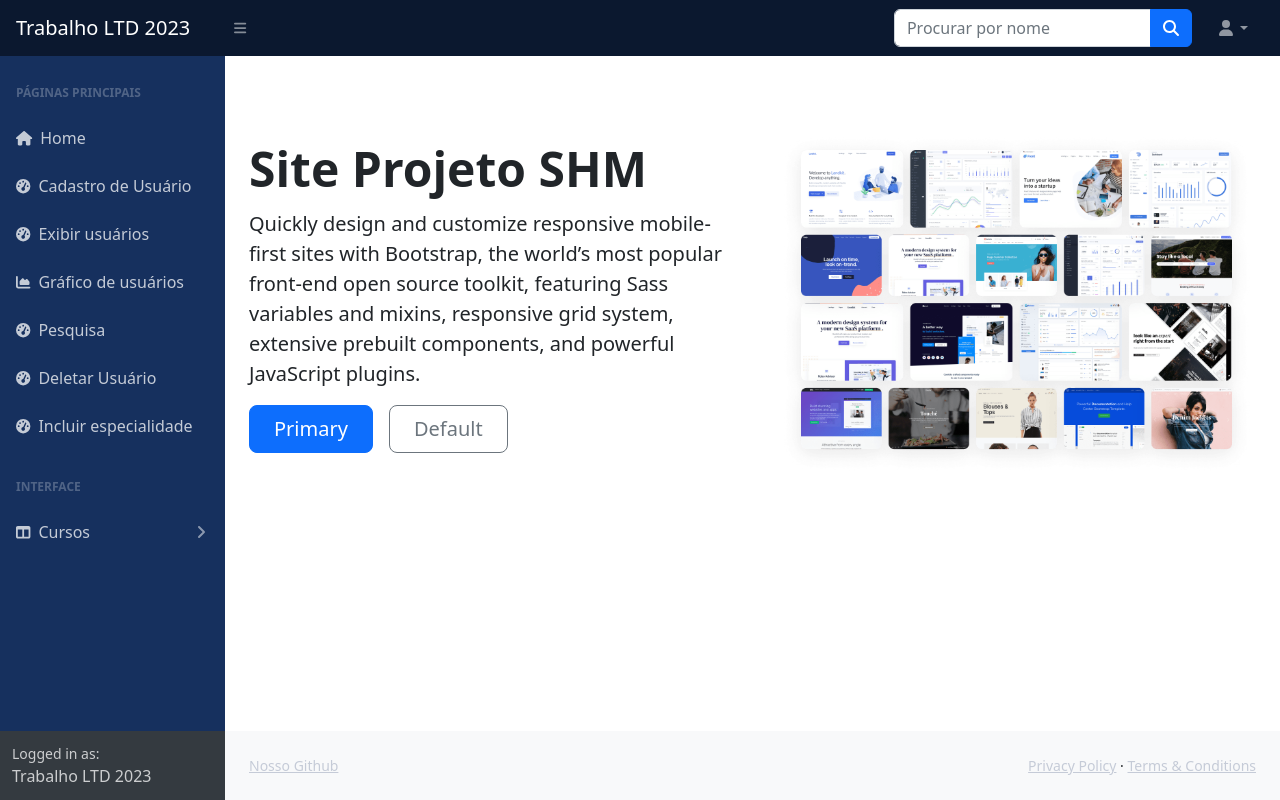
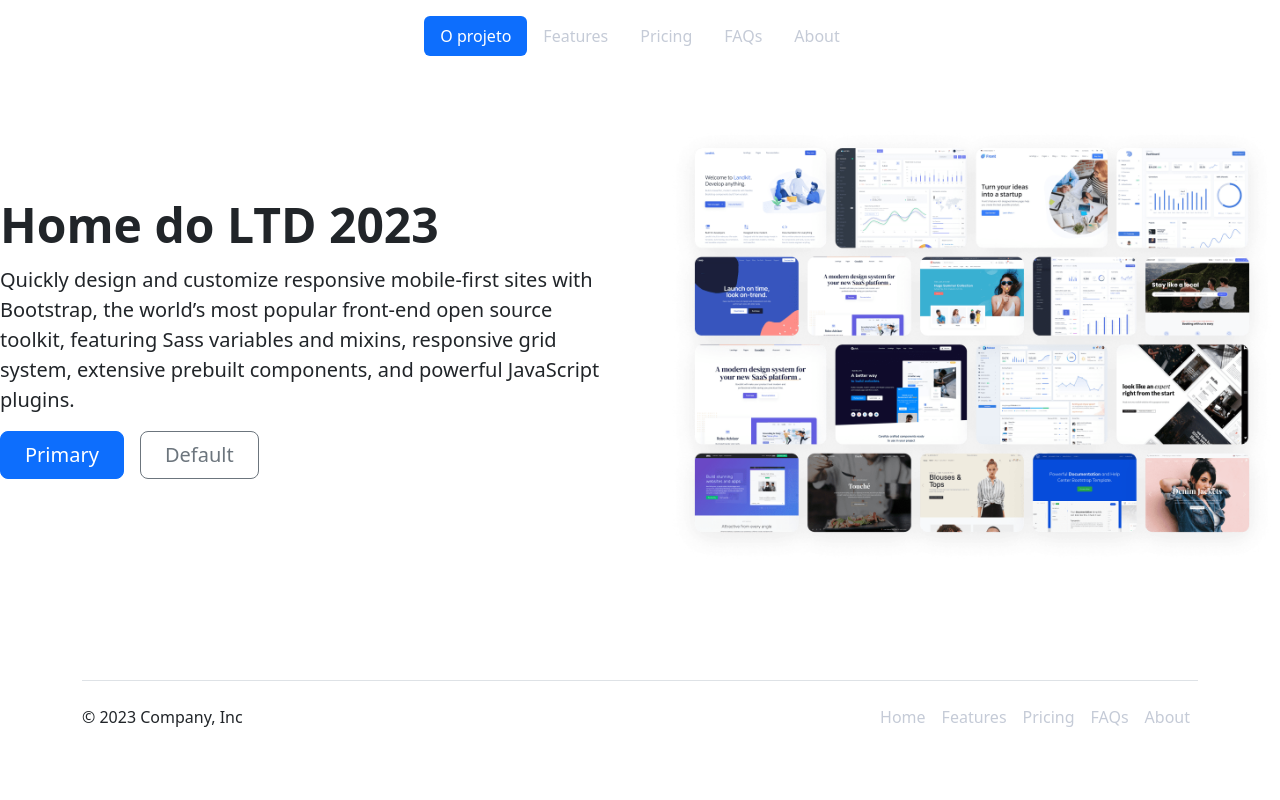
Before and after one commit to ThiagoFigueiroRibeiro/SiteSHM, a Django app: page / in a window 1280 px wide. Run offline with Django 4.2, Linux system fonts and the light colour scheme; some libraries are stand-ins or nearby versions.

Commit message:
Base & Home

```diff
--- a/projeto_cad_usuarios/app_cad_usuarios/templates/usuarios/base.html
+++ b/projeto_cad_usuarios/app_cad_usuarios/templates/usuarios/base.html
@@ -18,106 +18,21 @@
   </head>
 
 <body>
-<!-- Image and text -->
+<!-- Header -->
 <html lang="en">
     <body class="sb-nav-fixed">
-        <nav class="sb-topnav navbar navbar-expand navbar-dark bg-dark">
-            <!-- Navbar Brand-->
-            <a class="navbar-brand ps-3" href="/">Trabalho LTD 2023</a>
-            <!-- Sidebar Toggle-->
-            <button class="btn btn-link btn-sm order-1 order-lg-0 me-4 me-lg-0" id="sidebarToggle" href="#!"><i class="fas fa-bars"></i></button>
-
-            <!-- Navbar Search-->
-            <form action ="{% url 'resultado_pesquisa' %}" method="post" class="d-none d-md-inline-block form-inline ms-auto me-0 me-md-3 my-2 my-md-0">
-              {% csrf_token %}
-              <div class="input-group">
-                    <input input name="id_usuario_request" class="form-control" type="text" placeholder="Procurar por nome" aria-label="Procurar por nome" aria-describedby="btnNavbarSearch" />
-
-                    <button class="btn btn-primary" id="btnNavbarSearch" type="button"><i class="fas fa-search"></i></button>
-                </div>
-            </form>
-
-            <!-- Navbar-->
-            <ul class="navbar-nav ms-auto ms-md-0 me-3 me-lg-4">
-                <li class="nav-item dropdown">
-                    <a class="nav-link dropdown-toggle" id="navbarDropdown" href="#" role="button" data-bs-toggle="dropdown" aria-expanded="false"><i class="fas fa-user fa-fw"></i></a>
-                    <ul class="dropdown-menu dropdown-menu-end" aria-labelledby="navbarDropdown">
-                        <li><a class="dropdown-item" href="#!">Settings</a></li>
-                        <li><a class="dropdown-item" href="#!">Activity Log</a></li>
-                        <li><hr class="dropdown-divider" /></li>
-                        <li><a class="dropdown-item" href="#!">Logout</a></li>
-                    </ul>
-                </li>
-            </ul>
-        </nav>
-        <div id="layoutSidenav">
-            <div id="layoutSidenav_nav">
-                <nav class="sb-sidenav accordion sb-sidenav-dark" id="sidenavAccordion">
-                    <div class="sb-sidenav-menu">
-                        <div class="nav">
-                            <div class="sb-sidenav-menu-heading">Páginas principais</div>
-                            <a class="nav-link" href="/">
-                                <div class="sb-nav-link-icon"><i class="fa-solid fa-house"></i></div>
-                                Home
-                            </a>
-                            <a class="nav-link" href="/cadastro/">
-                                <div class="sb-nav-link-icon"><i class="fas fa-tachometer-alt"></i></div>
-                                Cadastro de Usuário
-                              </a>
-                            <a class="nav-link" href="/exibir/">
-                              <div class="sb-nav-link-icon"><i class="fas fa-tachometer-alt"></i></div>
-                              Exibir usuários
-                            </a>
-
-                            <a class="nav-link" href="/graph/">
-                              <div class="sb-nav-link-icon"><i class="fas fa-chart-area"></i></div>
-                              Gráfico de usuários
-                          </a>
-
-                            <a class="nav-link" href="/pesquisa/">
-                              <div class="sb-nav-link-icon"><i class="fas fa-tachometer-alt"></i></div>
-                              Pesquisa
-                            </a>
-                            <a class="nav-link" href="/deletar_usuario/">
-                              <div class="sb-nav-link-icon"><i class="fas fa-tachometer-alt"></i></div>
-                              Deletar Usuário
-                            </a>
-                            <a class="nav-link" href="/incluir_especialidade/">
-                              <div class="sb-nav-link-icon"><i class="fas fa-tachometer-alt"></i></div>
-                              Incluir especialidade
-                            </a>
-
-                            <div class="sb-sidenav-menu-heading">Interface</div>
-                            <a class="nav-link collapsed" href="#" data-bs-toggle="collapse" data-bs-target="#collapseLayouts" aria-expanded="false" aria-controls="collapseLayouts">
-                                <div class="sb-nav-link-icon"><i class="fas fa-columns"></i></div>
-                                Cursos
-                                <div class="sb-sidenav-collapse-arrow"><i class="fas fa-angle-down"></i></div>
-                            </a>
-                            <div class="collapse" id="collapseLayouts" aria-labelledby="headingOne" data-bs-parent="#sidenavAccordion">
-                                <nav class="sb-sidenav-menu-nested nav">
-                                    <a class="nav-link" href="/fisio/index">Fisioterapia</a>
-                                    <a class="nav-link" href="/edfisica/index">Educação Física</a>
-                                    <a class="nav-link" href="/nutri/index">Nutrição</a>
-                                    <a class="nav-link" href="/psico/index">Psicologia</a>
-                                </nav>
-                            </div>
-
-                        </div>
-                    </div>
-                    <div class="sb-sidenav-footer">
-                        <div class="small">Logged in as:</div>
-                        Trabalho LTD 2023
-                    </div>
-                </nav>
-            </div>
-            <div id="layoutSidenav_content">
-                <main>
-                    <div class="container-fluid px-4">
-
-                        <ol class="breadcrumb mb-4">
-
-                        </ol>
-
+          <div class="container">
+    <header class="d-flex justify-content-center py-3">
+      <ul class="nav nav-pills">
+        <li class="nav-item"><a href="#" class="nav-link active" aria-current="page">O projeto</a></li>
+        <li class="nav-item"><a href="#" class="nav-link">Features</a></li>
+        <li class="nav-item"><a href="#" class="nav-link">Pricing</a></li>
+        <li class="nav-item"><a href="#" class="nav-link">FAQs</a></li>
+        <li class="nav-item"><a href="#" class="nav-link">About</a></li>
+      </ul>
+    </header>
+  </div>
+<!-- Header -->
 
     {% block conteudo %}
     {% endblock %}
@@ -125,18 +40,27 @@
     <br>
 
                 </main>
-                <footer class="py-4 bg-light mt-auto">
-                    <div class="container-fluid px-4">
-                        <div class="d-flex align-items-center justify-content-between small">
-                            <div class="text-muted"><a href="https://github.com/ThiagoFigueiroRibeiro/ProjetoCadastro">Nosso Github</a></div>
-                            <div>
-                                <a href="#">Privacy Policy</a>
-                                &middot;
-                                <a href="#">Terms &amp; Conditions</a>
-                            </div>
-                        </div>
-                    </div>
-                </footer>
+
+        <!-- footer -->
+        <div class="container">
+            <footer class="d-flex flex-wrap justify-content-between align-items-center py-3 my-4 border-top">
+              <p class="col-md-4 mb-0 text-body-secondary">&copy; 2023 Company, Inc</p>
+
+              <a href="/" class="col-md-4 d-flex align-items-center justify-content-center mb-3 mb-md-0 me-md-auto link-body-emphasis text-decoration-none">
+                <svg class="bi me-2" width="40" height="32"><use xlink:href="#bootstrap"/></svg>
+              </a>
+
+              <ul class="nav col-md-4 justify-content-end">
+                <li class="nav-item"><a href="#" class="nav-link px-2 text-body-secondary">Home</a></li>
+                <li class="nav-item"><a href="#" class="nav-link px-2 text-body-secondary">Features</a></li>
+                <li class="nav-item"><a href="#" class="nav-link px-2 text-body-secondary">Pricing</a></li>
+                <li class="nav-item"><a href="#" class="nav-link px-2 text-body-secondary">FAQs</a></li>
+                <li class="nav-item"><a href="#" class="nav-link px-2 text-body-secondary">About</a></li>
+              </ul>
+            </footer>
+          </div>
+        <!-- footer -->
+
             </div>
         </div>
         <script src="https://cdn.jsdelivr.net/npm/bootstrap@5.2.3/dist/js/bootstrap.bundle.min.js" crossorigin="anonymous"></script>
@@ -149,11 +73,6 @@
     </body>
 </html>
 
-	<p class="text-center text-body-secondary">
-		<a style="text-decoration: none; color:black;"
-		href ="https://github.com/ThiagoFigueiroRibeiro/ProjetoCadastro">&copy; Github Trabalho LTD 2023 </a>
-	</p>
-  </footer>
 </nav>
 
     <!-- Optional JavaScript; choose one of the two! -->
--- a/projeto_cad_usuarios/app_cad_usuarios/templates/usuarios/home.html
+++ b/projeto_cad_usuarios/app_cad_usuarios/templates/usuarios/home.html
@@ -8,7 +8,7 @@
     <img src={% static 'img/bootstrap-themes.png' %} class="d-block mx-lg-auto img-fluid" alt="Bootstrap Themes" width="700" height="500" loading="lazy">
   </div>
   <div class="col-lg-6">
-    <h1 class="display-5 fw-bold text-body-emphasis lh-1 mb-3">Site Projeto SHM</h1>
+    <h1 class="display-5 fw-bold text-body-emphasis lh-1 mb-3">Home do LTD 2023</h1>
     <p class="lead">Quickly design and customize responsive mobile-first sites with Bootstrap, the world’s most popular front-end open source toolkit, featuring Sass variables and mixins, responsive grid system, extensive prebuilt components, and powerful JavaScript plugins.</p>
     <div class="d-grid gap-2 d-md-flex justify-content-md-start">
       <button type="button" class="btn btn-primary btn-lg px-4 me-md-2">Primary</button>
```
